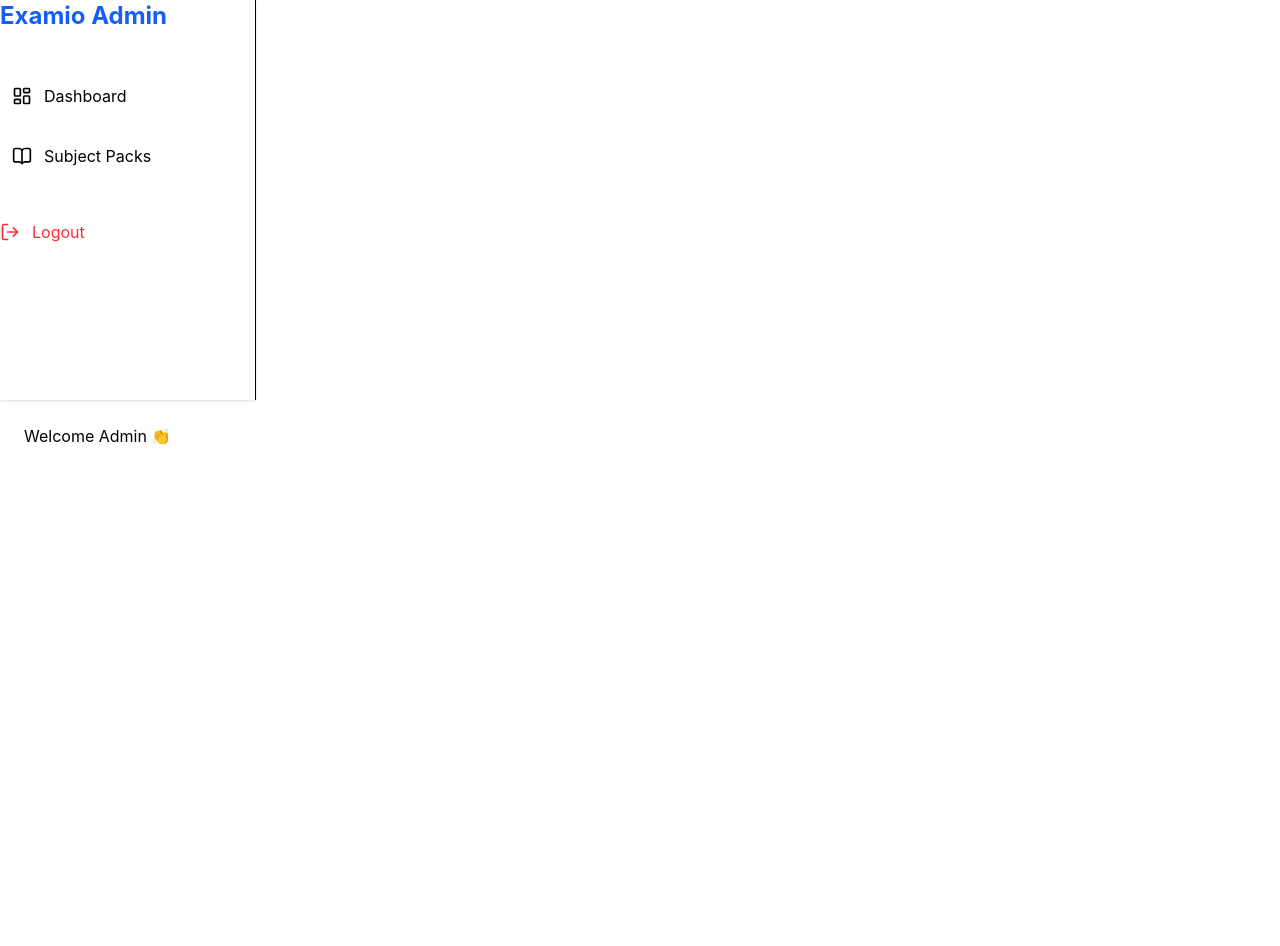
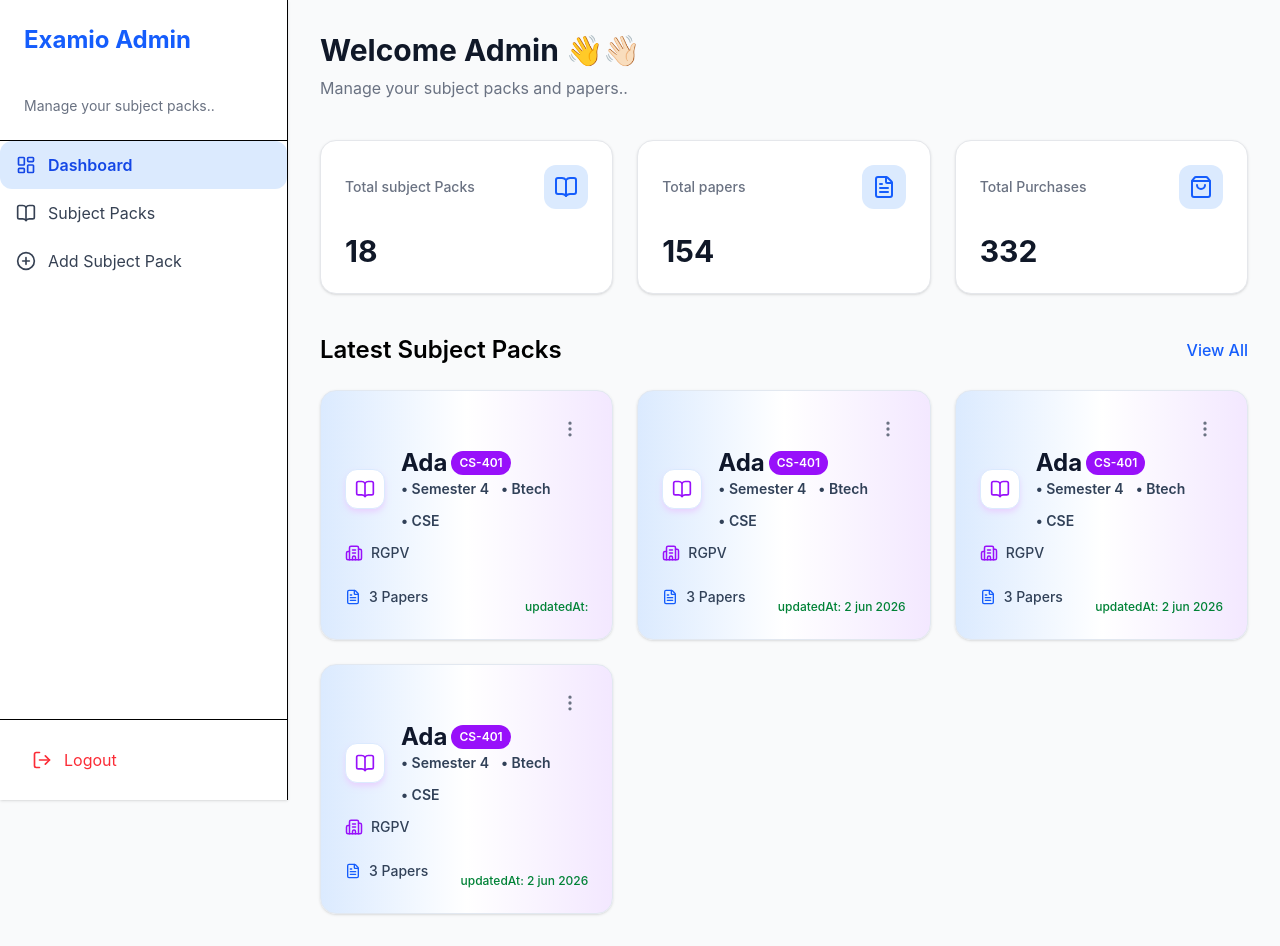
Before and after one commit to nikita-9112/Examio, a React (Vite) app in the folder frontend/: page /admin in a window 1280 px wide. Before the commit the page ends 800 px from the top, so only its background shows below. Built offline with nearby package versions, Linux system fonts and the light colour scheme.

Commit message:
added paper section in admin dashboard and created packCard

```diff
--- a/frontend/src/App.jsx
+++ b/frontend/src/App.jsx
@@ -12,6 +12,7 @@ import AdminLayout from './admin/layouts/AdminLayout';
 import Dashboard from './admin/pages/Dashboard';
 import SubjectPacks from './admin/pages/SubjectPacks';
 import ManagePapers from './admin/pages/ManagePapers';
+import AddSubjectPack from './admin/pages/AddSubjectPack';
 
 function App() {
 
@@ -35,6 +36,7 @@ function App() {
             <Route index element={<Dashboard/>} />
             <Route path='/admin/subject-packs' element={<SubjectPacks/>} />
             <Route path='/admin/subject-packs/:id' element={<ManagePapers/>} />
+            <Route path='/admin/subject-pack/new' element={<AddSubjectPack/>}/>
           </Route>
         </Routes>
     </BrowserRouter>
--- a/frontend/src/admin/components/AdminSidebar.jsx
+++ b/frontend/src/admin/components/AdminSidebar.jsx
@@ -1,32 +1,71 @@
-import { BookOpen, LayoutDashboard, LogOut } from  "lucide-react";
+import { BookOpen, LayoutDashboard, LogOut, PlusCircle } from  "lucide-react";
 import { NavLink } from "react-router-dom";
 
+const menuItems = [
+  {
+    name:"Dashboard",
+    path:"/admin",
+    icon: LayoutDashboard,
+  },
+  {
+    name:"Subject Packs",
+    path:"/admin/subject-packs",
+    icon: BookOpen,
+  },
+  {
+    name:"Add Subject Pack",
+    path:"/admin/subject-pack/new",
+    icon: PlusCircle,
+  }
+]
 
 const AdminSidebar = () =>{
 
   return(
-    <aside className="w-64 bg-white border-r shadow-sm h-100">
+    <aside className="w-72 min-h-screen bg-white border-r flex flex-col justify-between shadow-sm h-100">
+
+      <div>
+        <div className="px-6 py-6 border-b">
           <h1 className="text-2xl font-bold text-blue-600 mb-10">
             Examio Admin
           </h1>
-      <nav className="space-y-3">
-        <NavLink to="/admin" end className="flex items-center gap-3 rounded-lg p-3 hover:bg-blue-50">
-          <LayoutDashboard size={20}/>
-          Dashboard
+          <p className="text-sm text-gray-500 mt-1">
+            Manage your subject packs..
+          </p>
+        </div>
+
+        {/* navigation */}
+
+        <nav>
+
+          {menuItems.map((item) => {
+
+            const Icon = item.icon;
+
+            return(
+              <NavLink key={item.name} to={item.path} end={item.path === "/admin"}
+              className={({isActive}) => `flex items-center gap-3 px-4 py-3 rounded-xl transition-all duration-200
+              ${isActive ? "bg-blue-100 text-blue-700 font-semibold"
+            : "text-gray-700 hover:bg-blue-50"}`
+          }>
+            <Icon size={20} />
+            {item.name}
+
           </NavLink>
-
-        <NavLink
-        to="/admin/subject-packs"
-        className="flex items-center gap-3 rounded-lg p-3 hover:bg-blue-50">
-          <BookOpen size={20} />
-          Subject Packs
-        </NavLink>
+            );
+          })}
         </nav>
 
-      <button className="flex items-center gap-3 mt-10 text-red-500 hover:text-red-600">
+      </div>
+
+      {/* logout */}
+      <div className="p-4 border-t">
+        <button className="flex items-center gap-3 w-full px-4 py-3 rounded-xl text-red-500 hover:bg-red-50 transition">
           <LogOut size={20} />
           Logout
         </button>
+      </div>
+
     </aside>
   )
 }
--- /dev/null
+++ b/frontend/src/admin/components/OverviewCard.jsx
@@ -0,0 +1,26 @@
+
+
+const OverviewCard = ({title, value, icon: Icon}) =>{
+
+  return(
+
+    <div className="bg-white rounded-2xl border border-gray-200 shadow-sm p-6 transition-all duration-200 hover:shadow-md hover:-translate-y-1">
+      <div className="flex items-center justify-between">
+
+        <h3 className="text-gray-500 font-medium text-sm">
+          {title}
+        </h3>
+
+        <div className="w-11 h-11 rounded-xl bg-blue-100 flex items-center justify-center">
+          <Icon className="w-6 h-6 text-blue-600" />
+        </div>
+      </div>
+
+      <h2 className="text-3xl font-bold mt-6 text-gray-900">
+        {value }
+      </h2>
+    </div>
+  )
+}
+
+export default OverviewCard;
--- /dev/null
+++ b/frontend/src/admin/components/PackCard.jsx
@@ -0,0 +1,78 @@
+
+
+import { ArrowRight, BookOpen, Building2, DotSquare, FileText, MenuIcon, MenuSquare, MoreVertical } from "lucide-react";
+
+const PackCard = ({pack})=>{
+
+
+  return(
+    <div className=" p-6 bg-gradient-to-r from-blue-100 via-white to-purple-100 shadow-sm border border-slate-200 rounded-2xl  shadow-sm hover:shadow-lg hover:-translate-y-1 transition-all duration-300 cursor-pointer  min-h-[210px] ">
+          <div className="flex flex-col items-center items-start relative justify-between ">
+            <div className="flex items-center mt-8">
+            <div className="flex h-0 w-0  md:h-10 md:w-10 items-center justify-center rounded-xl bg-white border border-blue-100 shadow-md shadow-blue-200 hover:shadow-xl shadow-purple-200 transition-all duration-300 mr-4 ">
+            <BookOpen size={20}  className="text-purple-600 font-bold "/>
+
+          </div>
+          <div className="flex-1 text-center ">
+            <div className="flex items-center">
+              <h1 className="text-2xl font-bold text-slate-900 mr-1">
+                {pack.subjectPack.subjectName}
+              </h1>
+              <span className=" inline-block rounded-full bg-purple-600 px-2 py-1 text-xs font-semibold text-white">
+                {pack.subjectPack.subjectCode}
+              </span>
+            </div>
+
+            <div className=" flex flex-wrap items-center gap-3 text-slate-700 font-semibold text-sm">
+              <span>• Semester {pack.subjectPack.semester}</span>
+              <span>• {pack.subjectPack.course}</span>
+              <span>• {pack.subjectPack.branch}</span>
+           </div>
+
+
+        </div>
+
+
+          </div >
+            <span className=" inline-block rounded-full  px-2 py-1 text-xs font-bold text-green-600 absolute right-0 ">
+             <MoreVertical className="w-5 h-5 text-gray-500 hover:text-gray-700"/>
+            </span>
+
+          </div>
+
+
+
+          <p className="mt-3 text-slate-700 flex  items-center font-medium text-sm">
+          <Building2 size={18} className="text-purple-600 mr-2"/>
+            {pack.subjectPack.university}
+          </p>
+
+          <div className="mt-4 flex items-center justify-between">
+
+            {/* left side */}
+            <div className=" flex items-center gap-2">
+              <FileText size={16} className="text-blue-600"/>
+              <span className="text-sm font-medium text-slate-700">{pack.papers?.length} Papers</span>
+            </div>
+
+            {/* right side */}
+
+            <div className="mt-5 flex justify-between items-center hover:-translate-x-1 transition-all duration-300 pointer-cursor hover:bg-indigo-50">
+                  <span className="text-green-700 font-medium text-xs">
+                  updatedAt: {pack.subjectPack.updatedAt}
+                  </span>
+
+                </div>
+
+          </div>
+
+
+        </div>
+
+
+
+  )
+
+}
+
+export default PackCard;
--- a/frontend/src/admin/layouts/AdminLayout.jsx
+++ b/frontend/src/admin/layouts/AdminLayout.jsx
@@ -5,9 +5,9 @@ import AdminSidebar from "../components/AdminSidebar";
 const AdminLayout = ()=>{
 
   return(
-    <div>
+    <div className="flex bg-gray-50 min-h-screen">
       <AdminSidebar/>
-      <main className="flex-1 p-6">
+      <main className="flex-1 p-8">
         <Outlet/>
       </main>
     </div>
--- /dev/null
+++ b/frontend/src/admin/pages/AddSubjectPack.jsx
@@ -0,0 +1,12 @@
+
+
+const AddSubjectPack = () =>{
+
+  return(
+    <div>
+      hii
+    </div>
+  )
+}
+
+export default AddSubjectPack;
--- a/frontend/src/admin/pages/Dashboard.jsx
+++ b/frontend/src/admin/pages/Dashboard.jsx
@@ -1,12 +1,230 @@
+import { BookOpen, FileText, ShoppingBag } from "lucide-react";
+import OverviewCard from "../components/OverviewCard";
+import PackCard from "../components/PackCard";
 
+
+
+const Packs = [
+  {
+    subjectPack:{
+      _id :1,
+      university:"RGPV",
+      course: "Btech",
+      branch: "CSE",
+      semester: 4,
+      subjectName:"Ada",
+      subjectCode: "CS-401",
+      price:30,
+      demoPdfUrl:"demo",
+
+    },
+    papers: [
+      {
+      _id: "p11",
+      examYear: 2024,
+      examType:"june",
+      fileName:"ada-june",
+      uploadedAt: 2026,
+    },
+      {
+      _id: "p21",
+      examYear: 2024,
+      examType:"june",
+      fileName:"ada-june",
+      uploadedAt: 2026,
+    },
+      {
+      _id: "p31",
+      examYear: 2024,
+      examType:"june",
+      fileName:"ada-june",
+      uploadedAt: 2026,
+    },
+  ]
+
+  },
+  {
+    subjectPack:{
+      _id :2,
+      university:"RGPV",
+      course: "Btech",
+      branch: "CSE",
+      semester: 4,
+      subjectName:"Ada",
+      subjectCode: "CS-401",
+      price:30,
+      demoPdfUrl:"demo",
+      updatedAt:"2 jun 2026",
+
+    },
+    papers: [
+      {
+      _id: "p12",
+      examYear: 2024,
+      examType:"june",
+      fileName:"ada-june",
+      uploadedAt: 2026,
+    },
+      {
+      _id: "p22",
+      examYear: 2024,
+      examType:"june",
+      fileName:"ada-june",
+      uploadedAt: 2026,
+    },
+      {
+      _id: "p32",
+      examYear: 2024,
+      examType:"june",
+      fileName:"ada-june",
+      uploadedAt: 2026,
+    },
+  ]
+
+  },
+
+
+  {
+    subjectPack:{
+      _id :3,
+      university:"RGPV",
+      course: "Btech",
+      branch: "CSE",
+      semester: 4,
+      subjectName:"Ada",
+      subjectCode: "CS-401",
+      price:30,
+      demoPdfUrl:"demo",
+      updatedAt:"2 jun 2026",
+
+    },
+    papers: [
+      {
+      _id: "p13",
+      examYear: 2024,
+      examType:"june",
+      fileName:"ada-june",
+      uploadedAt: 2026,
+    },
+      {
+      _id: "p23",
+      examYear: 2024,
+      examType:"june",
+      fileName:"ada-june",
+      uploadedAt: 2026,
+    },
+      {
+      _id: "p33",
+      examYear: 2024,
+      examType:"june",
+      fileName:"ada-june",
+      uploadedAt: 2026,
+    },
+  ]
+
+  },
+  {
+
+    subjectPack:{
+      _id :4,
+      university:"RGPV",
+      course: "Btech",
+      branch: "CSE",
+      semester: 4,
+      subjectName:"Ada",
+      subjectCode: "CS-401",
+      price:30,
+      demoPdfUrl:"demo",
+      updatedAt:"2 jun 2026",
+    },
+      papers: [
+        {
+        _id: "p14",
+        examYear: 2024,
+        examType:"june",
+        fileName:"ada-june",
+        uploadedAt: 2026,
+      },
+        {
+        _id: "p24",
+        examYear: 2024,
+        examType:"june",
+        fileName:"ada-june",
+        uploadedAt: 2026,
+      },
+        {
+        _id: "p34",
+        examYear: 2024,
+        examType:"june",
+        fileName:"ada-june",
+        uploadedAt: 2026,
+      },
+    ]
+
+
+  },
+]
 
 const Dashboard = () =>{
   return(
-    <>
-      <h1>
-        Welcome Admin 👏
+
+    <section className="space-y-10">
+
+    {/* header */}
+
+    <div>
+      <h1 className="text-3xl font-bold text-gray-900">
+        Welcome Admin 👋👋🏻
       </h1>
-    </>
+
+      <p className="text-gray-500 mt-2">
+        Manage your subject packs and papers..
+      </p>
+    </div>
+
+    {/* overview */}
+
+    <div className="grid grid-cols-1 md:grid-cols-2 xl:grid-cols-3 gap-6">
+
+      <OverviewCard title="Total subject Packs" value={18} icon={BookOpen}/>
+      <OverviewCard title="Total papers" value={154} icon={FileText}/>
+      <OverviewCard title="Total Purchases" value={332} icon={ShoppingBag}/>
+
+    </div>
+
+    {/* latest subject packs */}
+
+    <div>
+      <div className="flex items-center justify-between mb-6">
+        <h2 className="text-2xl font-semibold">
+          Latest Subject Packs
+        </h2>
+        <button className="text-blue-600 hover:underline font-medium">
+          View All
+        </button>
+      </div>
+      {/* pack cards will come here */}
+
+      <div className="grid grid-cols-1 lg:grid-cols-3 gap-6">
+        {Packs.map((pack) =>(
+
+
+          <PackCard  key={pack.subjectPack._id} pack={pack}/>
+
+        ))}
+      </div>
+
+    {/* <div className="grid grid-cols-1 lg:grid-cols-2 gap-6">
+
+          <PackCard />
+          <PackCard />
+          <PackCard />
+
+
+      </div>  */}
+
+    </div>
+    </section>
   )
 }
 
```
Lines whose indentation alone changed are shown as unchanged.
